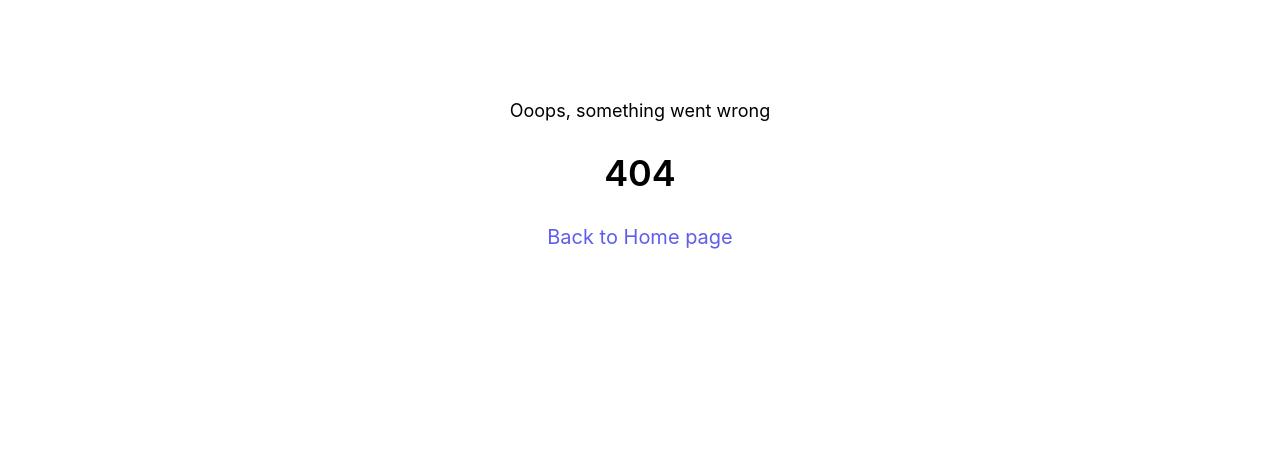
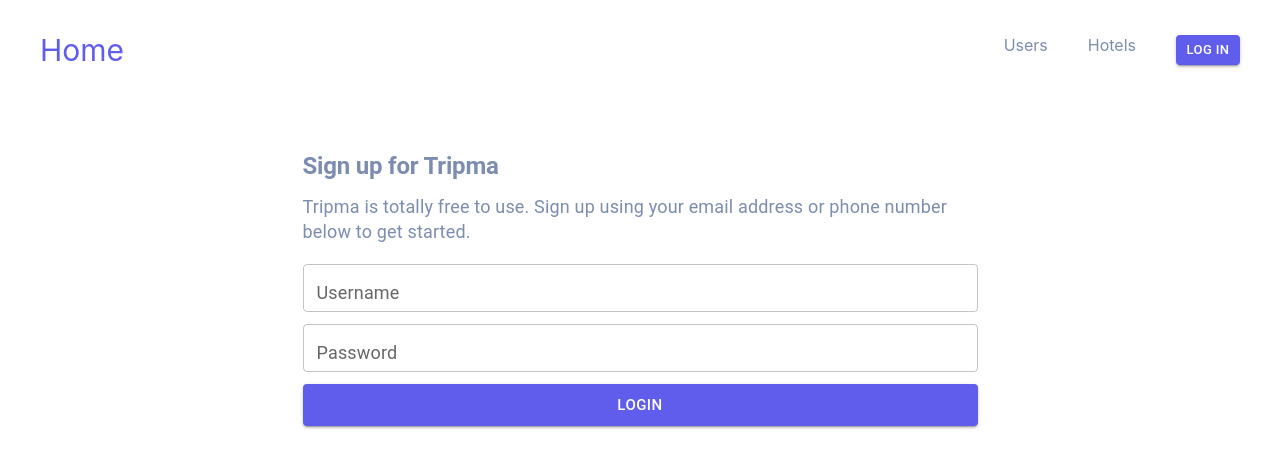
Before and after one commit to serhii-sultanov/homework_25, a React (Create React App) app: page /login in a window 1280 px wide. Before the commit this address had no page. Shown: the top 468 px of the page. Built offline with nearby package versions, Linux system fonts and the light colour scheme.

Commit message:
created AuthContext, added LoginForm

```diff
--- a/src/api.js
+++ b/src/api.js
@@ -11,3 +11,11 @@ export const getUsersById = async (id) => {
   const user = await response.json();
   return user;
 };
+
+export const login = (credentials) => {
+  return fetch(`${API_URL}/auth/login`, {
+    method: "POST",
+    headers: { "Content-Type": "application/json" },
+    body: JSON.stringify(credentials),
+  }).then((res) => res.json());
+};
--- a/src/components/Header.js
+++ b/src/components/Header.js
@@ -1,6 +1,12 @@
+import { useContext } from "react";
 import { NavLink } from "react-router-dom";
 
+import AuthContext from "../contexts/auth/AuthContext";
+
+import Button from "@mui/material/Button";
+
 const Header = () => {
+  const { isLoggedIn, logoutUser, userInfo } = useContext(AuthContext);
   return (
     <nav className="header-nav">
       <NavLink
@@ -29,6 +35,22 @@ const Header = () => {
             Hotels
           </NavLink>
         </li>
+        {isLoggedIn ? (
+          <>
+            <li className="loggedin-user">
+              <img src={userInfo.image} alt={userInfo.firstName} />
+            </li>
+            <Button variant="outlined" onClick={logoutUser} size="small">
+              Log Out
+            </Button>
+          </>
+        ) : (
+          <NavLink to="login">
+            <Button variant="contained" size="small">
+              Log In
+            </Button>
+          </NavLink>
+        )}
       </ul>
     </nav>
   );
--- /dev/null
+++ b/src/contexts/auth/AuthContext.js
@@ -0,0 +1,5 @@
+import { createContext } from "react";
+
+const AuthContext = createContext();
+
+export default AuthContext;
--- /dev/null
+++ b/src/contexts/auth/AuthProvider.js
@@ -0,0 +1,46 @@
+import { useState } from "react";
+
+import AuthContext from "./AuthContext";
+
+import { login } from "../../api";
+
+const userFromStorage = localStorage.getItem("userInfo");
+
+const AuthProvider = ({ children }) => {
+  const [isLoggedIn, setLoggedIn] = useState(!!userFromStorage);
+  const [userInfo, setUserInfo] = useState(() => {
+    if (userFromStorage) {
+      return JSON.parse(userFromStorage);
+    }
+
+    return null;
+  });
+
+  const loginUser = async (credentials) => {
+    const user = await login(credentials);
+    setUserInfo(user);
+    setLoggedIn(true);
+    localStorage.setItem("userInfo", JSON.stringify(user));
+  };
+
+  const logoutUser = () => {
+    setUserInfo(null);
+    setLoggedIn(false);
+    localStorage.removeItem("userInfo");
+  };
+
+  return (
+    <AuthContext.Provider
+      value={{
+        isLoggedIn,
+        userInfo,
+        loginUser,
+        logoutUser,
+      }}
+    >
+      {children}
+    </AuthContext.Provider>
+  );
+};
+
+export default AuthProvider;
--- a/src/index.css
+++ b/src/index.css
@@ -23,7 +23,7 @@ ul {
 }
 
 li {
-  margin-left: 40px;
+  margin-right: 40px;
 }
 
 .header-nav {
@@ -131,3 +131,15 @@ td {
   font-size: 36px;
   font-weight: 600;
 }
+
+.loggedin-user {
+  width: 40px;
+  height: 40px;
+  margin-right: 40px;
+  border-radius: 50%;
+  border: 1px solid #E9E8FC;
+}
+
+img {
+  width: 100%;
+}
--- /dev/null
+++ b/src/routes/LoginForm.js
@@ -0,0 +1,87 @@
+import { useContext } from "react";
+
+import AuthContext from "../contexts/auth/AuthContext";
+
+import { useForm, Controller } from "react-hook-form";
+import { yupResolver } from "@hookform/resolvers/yup";
+import * as yup from "yup";
+
+import Button from "@mui/material/Button";
+import TextField from "@mui/material/TextField";
+import Typography from "@mui/material/Typography";
+
+const schema = yup.object({
+  username: yup.string().trim().required("Please, enter username").min(3),
+  password: yup.string().required().min(4),
+});
+
+const LoginForm = () => {
+  const { handleSubmit, control } = useForm({
+    resolver: yupResolver(schema),
+    defaultValues: {
+      username: "",
+      password: "",
+    },
+  });
+
+  const { loginUser } = useContext(AuthContext);
+
+  const onSubmit = (credentials) => {
+    loginUser(credentials);
+  };
+
+  return (
+    <form
+      onSubmit={handleSubmit(onSubmit)}
+      style={{
+        width: 675,
+        margin: "50px auto",
+      }}
+    >
+      <Typography variant="h2" color="secondary" mb={1.5}>
+        Sign up for Tripma
+      </Typography>
+      <Typography variant="body1" color="secondary" mb={2.5}>
+        Tripma is totally free to use. Sign up using your email address or phone
+        number below to get started.
+      </Typography>
+      <Controller
+        control={control}
+        name="username"
+        render={({ field, fieldState: { error } }) => (
+          <TextField
+            {...field}
+            variant="outlined"
+            label="Username"
+            error={!!error}
+            helperText={error?.message}
+          />
+        )}
+      />
+      <Controller
+        control={control}
+        name="password"
+        render={({ field, fieldState: { error } }) => (
+          <TextField
+            {...field}
+            variant="outlined"
+            label="Password"
+            type="password"
+            error={!!error}
+            helperText={error?.message}
+          />
+        )}
+      />
+      <Button
+        type="submit"
+        variant="contained"
+        size="large"
+        sx={{ width: "100%" }}
+      >
+        Login
+      </Button>
+    </form>
+  );
+};
+
+export default LoginForm;
--- /dev/null
+++ b/src/theme.js
@@ -0,0 +1,51 @@
+import { createTheme } from "@mui/material/styles";
+
+const theme = createTheme({
+  palette: {
+    primary: {
+      main: "#605DEC",
+    },
+    secondary: {
+      main: "#7C8DB0",
+    },
+  },
+  typography: {
+    h2: {
+      fontSize: 24,
+      lineHeight: "32px",
+      fontWeight: 700,
+    },
+    h3: {
+      fontSize: 18,
+      lineHeight: "25px",
+      fontWeight: 600,
+      color: "#6E7491",
+    },
+    body1: {
+      fontSize: 18,
+      lineHeight: "25px",
+      fontWeight: 400,
+    },
+  },
+  components: {
+    MuiInputBase: {
+      styleOverrides: {
+        root: {
+          width: "100%",
+          height: "48px",
+          borderColor: "#A1B0CC;",
+          marginBottom: "12px",
+        },
+      },
+    },
+    MuiFormControl: {
+      styleOverrides: {
+        root: {
+          width: "100%",
+        },
+      },
+    },
+  },
+});
+
+export default theme;
```
Also changed, not shown: package.json (+7 -1 lines), src/index.js (+17 -2 lines), 1 other file (tests, documents, lock files or other folders).
